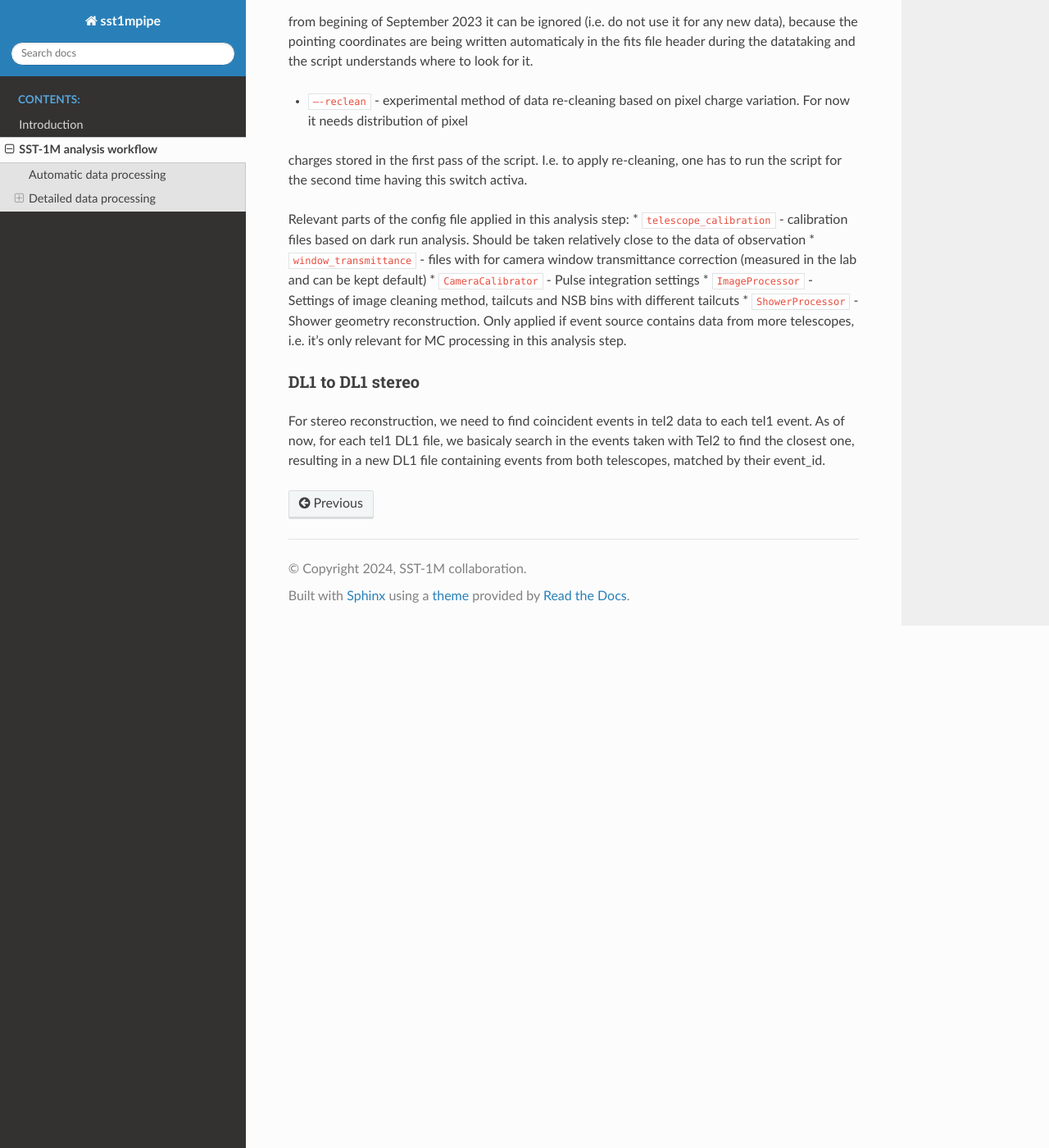
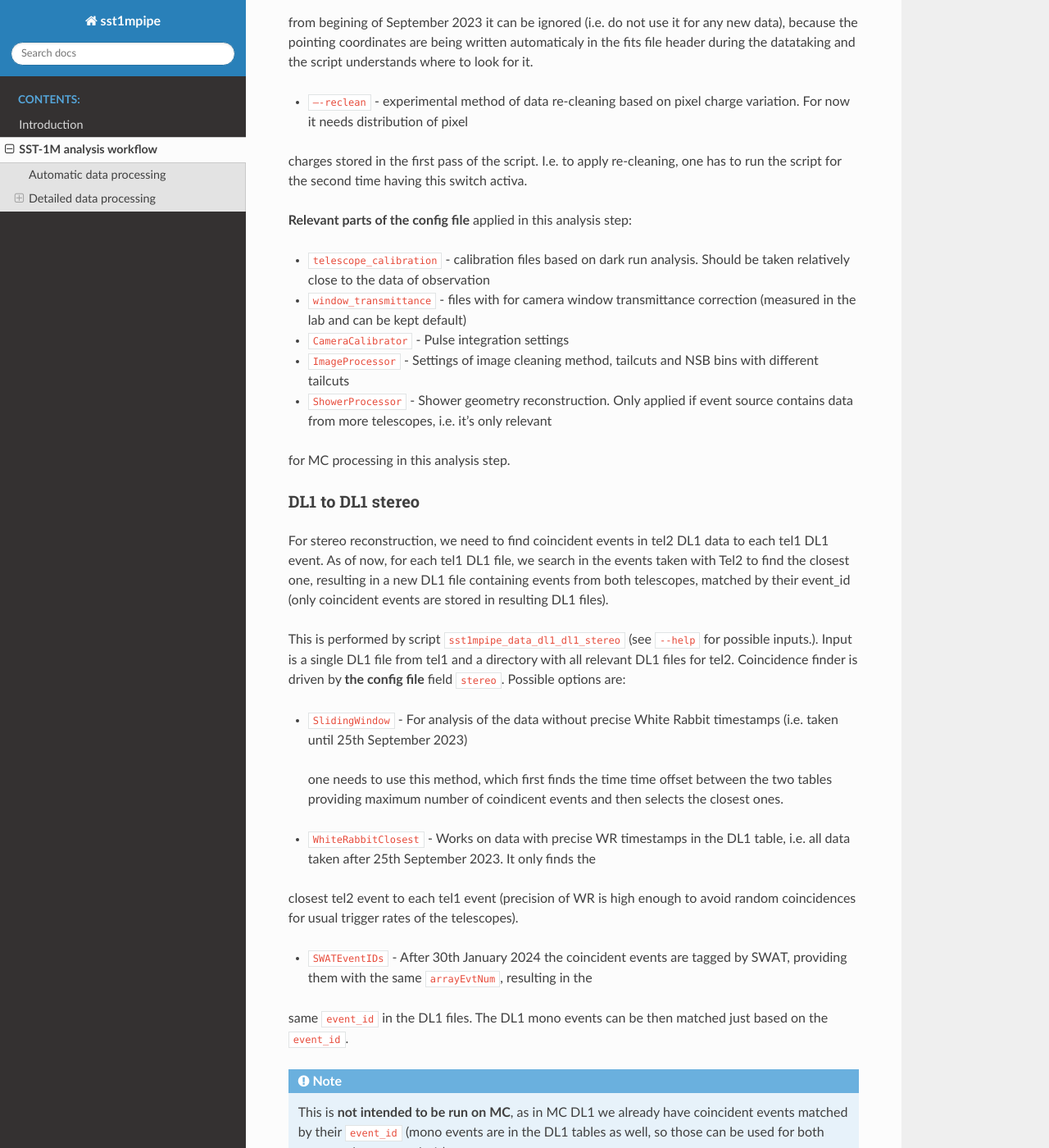
Before and after one commit to aminnakhle/sst1mpipe, a Sphinx documentation site: the page built from docs/sst1m_analysis_workflow.rst, in a window 1280 px wide and 1400 px high, scrolled down 2262 px. Shown: the whole window at 82% size. Built offline with Sphinx 7.4.7 and the Read the Docs theme 2.0.0, drawn with Linux system fonts in a browser that asks for light colours; some of the changed text lies outside the part shown.

Commit message:
add more documentation

```diff
--- a/docs/introduction.rst
+++ b/docs/introduction.rst
@@ -63,8 +63,8 @@
     pip install -e sst1mpipe
 
 
-Setup pre-installed conda environment on **Calculus**
-~~~~~~~~~~~~~~~~~~~~~~~~~~~~~~~~~~~~~~~~~~~~~~~~~~~~~
+Pre-installed conda environment on **Calculus**
+~~~~~~~~~~~~~~~~~~~~~~~~~~~~~~~~~~~~~~~~~~~~~~~
 
 If one prefers to work on **Calculus**, he/she may skip the pipeline installation completely and
 only activate preinstalled environment:
--- a/docs/sst1m_analysis_workflow.rst
+++ b/docs/sst1m_analysis_workflow.rst
@@ -87,7 +87,7 @@
 
 It applies dc to p.e. calibration on raw R0 waveforms, integrate them, clean the images (get rid of the noisy pixels which do not
 contain any Cherenkov photons), and parametrize the shower images with Hillas ellipses. All this can be done by running
-See ‘--help’ for possible inputs. Some of them, which might not be obvious:
+See ``--help`` for possible inputs. Some of them, which might not be obvious:
 
 * ``--px-charges`` - the script stores also distribution of all integrated charges in individual pixels for all events merged.
 This is good for further MC/data tunning and to get some impression on the level of NSB in the data.
@@ -103,11 +103,16 @@
 charges stored in the first pass of the script. I.e. to apply re-cleaning, one has to run the script for the second time having this
 switch activa.
 
-Relevant parts of the config file applied in this analysis step:
+**Relevant parts of the config file** applied in this analysis step:
+
 * ``telescope_calibration`` - calibration files based on dark run analysis. Should be taken relatively close to the data of observation
+
 * ``window_transmittance`` - files with for camera window transmittance correction (measured in the lab and can be kept default)
+
 * ``CameraCalibrator`` - Pulse integration settings
+
 * ``ImageProcessor`` - Settings of image cleaning method, tailcuts and NSB bins with different tailcuts
+
 * ``ShowerProcessor`` - Shower geometry reconstruction. Only applied if event source contains data from more telescopes, i.e. it's only relevant
 for MC processing in this analysis step.
 
@@ -117,6 +122,59 @@
 DL1 to DL1 stereo
 ~~~~~~~~~~~~~~~~~
 
-For stereo reconstruction, we need to find coincident events in tel2 data to each tel1 event. As of now, for each tel1 DL1 file,
-we basicaly search in the events taken with Tel2 to find the closest one, resulting in a new DL1 file containing events from both
-telescopes, matched by their event_id.
+For stereo reconstruction, we need to find coincident events in tel2 DL1 data to each tel1 DL1 event. As of now, for each tel1 DL1 file,
+we search in the events taken with Tel2 to find the closest one, resulting in a new DL1 file containing events from both
+telescopes, matched by their event_id (only coincident events are stored in resulting DL1 files).
+
+This is performed by script ``sst1mpipe_data_dl1_dl1_stereo`` (see ``--help`` for possible inputs.). Input is a single DL1 file from tel1
+and a directory with all relevant DL1 files for tel2. Coincidence finder is driven by **the config file** field ``stereo``. Possible
+options are:
+
+* ``SlidingWindow`` - For analysis of the data without precise White Rabbit timestamps (i.e. taken until 25th September 2023)
+ one needs to use this method, which first finds the time time offset between the two tables providing maximum number of coindicent events
+ and then selects the closest ones.
+
+* ``WhiteRabbitClosest`` - Works on data with precise WR timestamps in the DL1 table, i.e. all data taken after 25th September 2023. It only finds the
+closest tel2 event to each tel1 event (precision of WR is high enough to avoid random coincidences for usual trigger rates of the telescopes).
+
+* ``SWATEventIDs`` - After 30th January 2024 the coincident events are tagged by SWAT, providing them with the same ``arrayEvtNum``, resulting in the
+same ``event_id`` in the DL1 files. The DL1 mono events can be then matched just based on the ``event_id``.
+
+.. note::
+
+    This is **not intended to be run on MC**, as in MC DL1 we already have coincident events matched by their ``event_id`` (mono events are in the DL1
+    tables as well, so those can be used for both mono and stereo analysis).
+
+
+DL1 to DL2
+~~~~~~~~~~
+
+This step uses pre-trained Random Forests to reconstruct shower parameters (gammaness, direction and energy) using Hillas parameters stored in
+DL1 files as features. One can run ``sst1mpipe_data_dl1_dl2`` on either mono DL1 files (outputs of ``sst1mpipe_r0_dl1``) for each telescope separately (using RFs for mono reconstruction),
+or on stereo DL1 containing coincident events only (outputs of ``sst1mpipe_data_dl1_dl1_stereo``). The script can handle both types of DL1,
+but stereo reconstruction has to be requested using ``-—stereo`` switch. RFs trained on MC can be found on **Calculus** for both mono and stereo
+reconstruction and different zenith angles:
+
+* ``/data/work/analysis/MC/prod_january_2023/$SST1MPIPE_VER/models_mono_psf_vaod0.2/``
+
+* ``/data/work/analysis/MC/prod_january_2023/$SST1MPIPE_VER/models_stereo_psf_vaod0.2/``
+
+.. note::
+
+    One should always use RF models trained with the same sst1mpipe version that is used for the analysis.
+
+**Relevant parts of the config file** applied in this analysis step:
+
+* Random Forest features used for the reconstruction - ``energy_regression_features``, ``disp_regression_features``,
+``disp_classification_features``, ``particle_classification_features``. These should be the very same features which were used for
+RF training (check cfg files stored in the directories together with the models)
+
+* ``disp_method`` - Direction reconstruction method used. For now we only use ``disp_norm_sign`` which requires RF regressor to
+reconstruct source distance from a shower Center of Gravity, and RF classifier to determine on which side along the main axis of
+the Hillas ellipse the source lies.
+
+* ``stereo_reco_weights`` - Parameter used as a weight for averaging of stereo reconstructed parameters.
+
+
+DL2 to DL3
+~~~~~~~~~~
```
Also changed, not shown: 1 other file.
